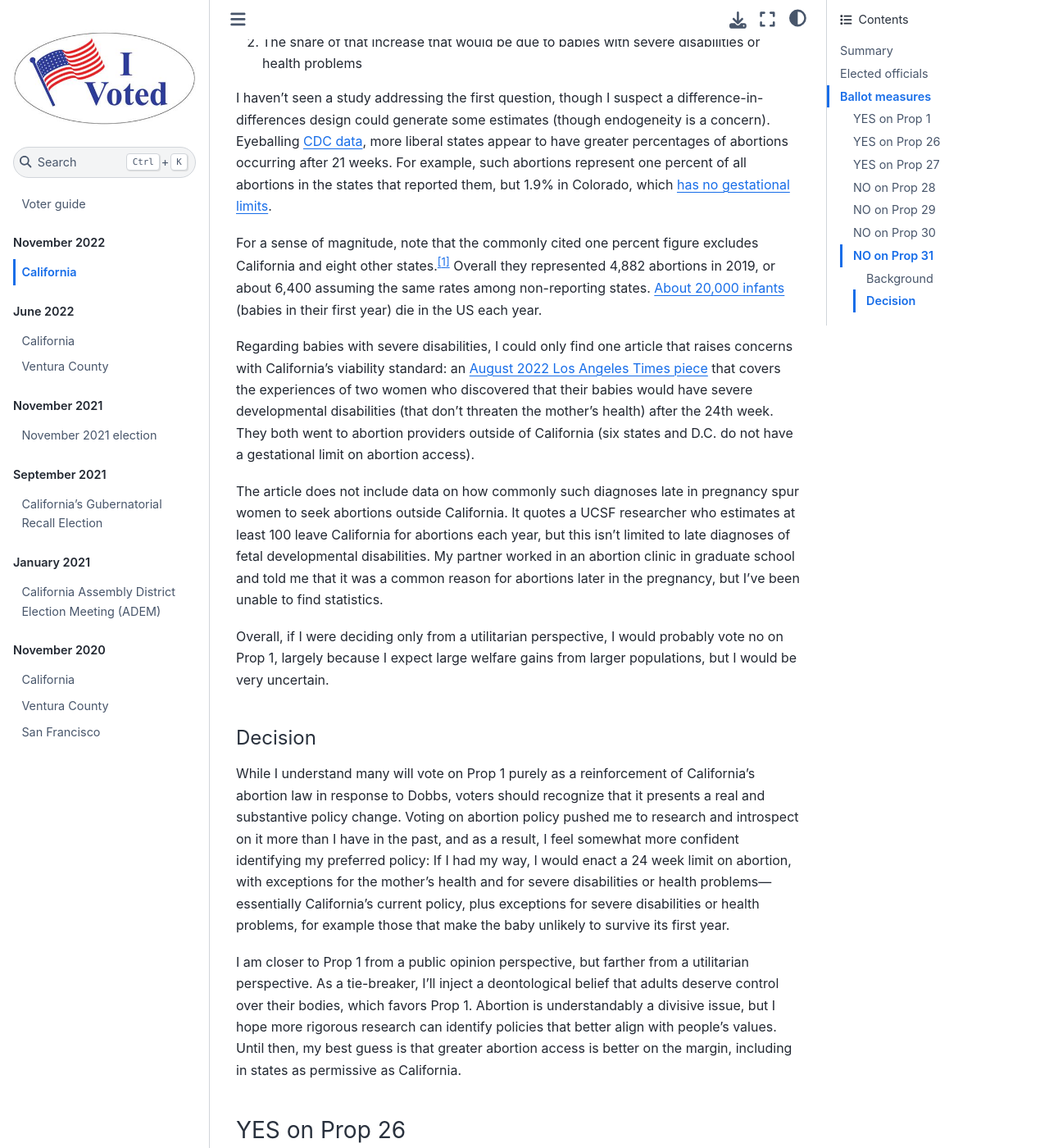
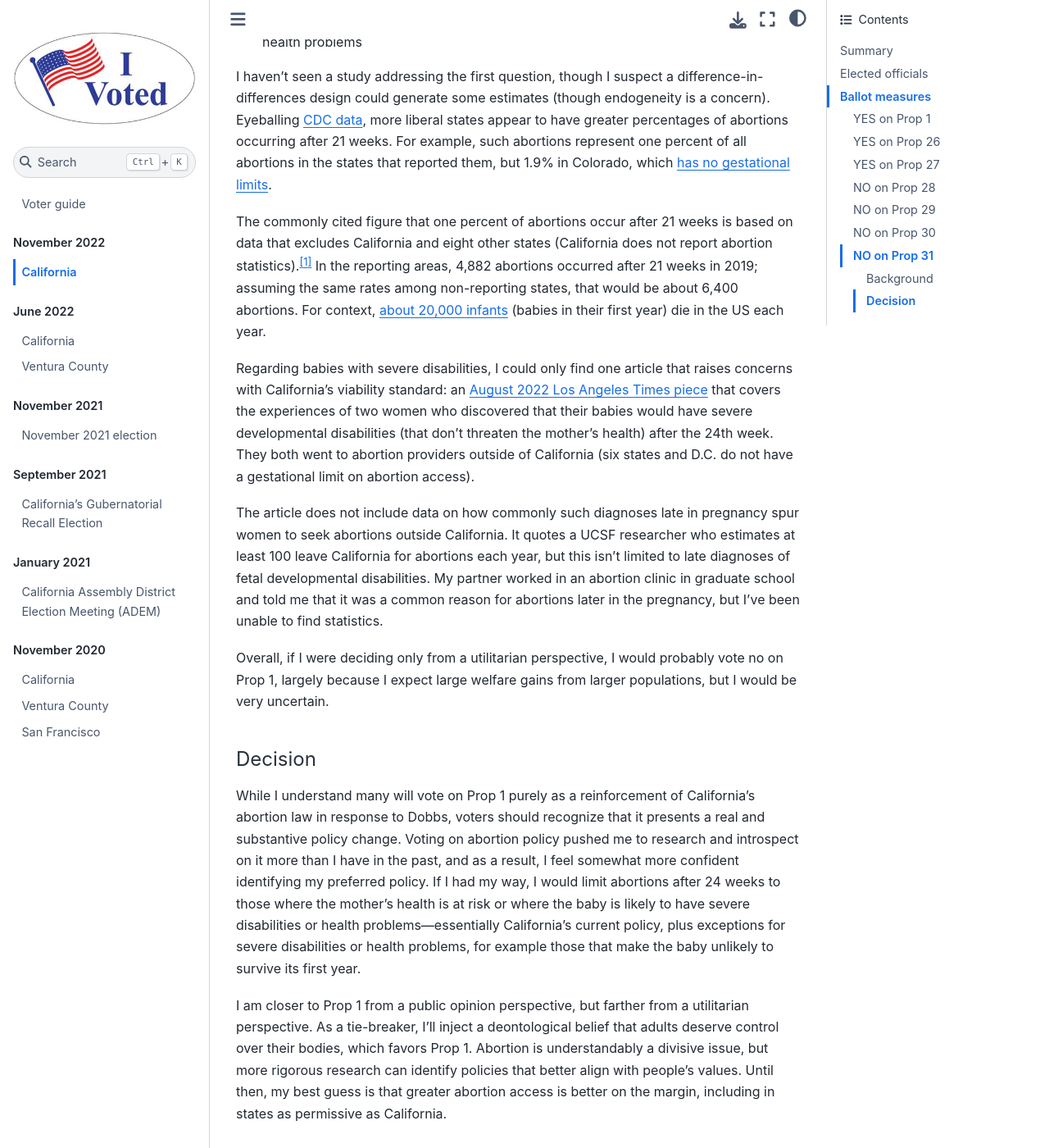
Before and after one commit to MaxGhenis/vote, a Jupyter Book: the page built from docs/2022/11/california.md, in a window 1280 px wide and 1400 px high, scrolled down 6771 px. Shown: the whole window at 82% size. Built offline with Jupyter Book 1.0.4 settings and Sphinx 7.4.7 and the Sphinx Book theme 1.1.4, drawn with Linux system fonts in a browser that asks for light colours; some of the changed text lies outside the part shown.

Commit message:
abortion update

```diff
--- a/docs/2022/11/california.md
+++ b/docs/2022/11/california.md
@@ -181,9 +181,9 @@ I haven't seen a study addressing the first question, though I suspect a differe
 Eyeballing [CDC data](https://www.cdc.gov/mmwr/volumes/70/ss/ss7009a1.htm), more liberal states appear to have greater percentages of abortions occurring after 21 weeks.
 For example, such abortions represent one percent of all abortions in the states that reported them, but 1.9% in Colorado, which [has no gestational limits](https://www.kff.org/womens-health-policy/state-indicator/gestational-limit-abortions/?currentTimeframe=0&sortModel=%7B%22colId%22:%22Location%22,%22sort%22:%22asc%22%7D).
 
-For a sense of magnitude, note that the commonly cited one percent figure excludes California and eight other states.[^abortion-states]
-Overall they represented 4,882 abortions in 2019, or about 6,400 assuming the same rates among non-reporting states.
-[About 20,000 infants](https://www.cdc.gov/reproductivehealth/maternalinfanthealth/infantmortality.htm) (babies in their first year) die in the US each year.
+The commonly cited figure that one percent of abortions occur after 21 weeks is based on data that excludes California and eight other states (California does not report abortion statistics).[^abortion-states]
+In the reporting areas, 4,882 abortions occurred after 21 weeks in 2019; assuming the same rates among non-reporting states, that would be about 6,400 abortions.
+For context, [about 20,000 infants](https://www.cdc.gov/reproductivehealth/maternalinfanthealth/infantmortality.htm) (babies in their first year) die in the US each year.
 
 [^abortion-states]: The CDC footnotes that "Data from 44 reporting areas; excludes eight reporting areas (California, District of Columbia, Illinois, Maryland, New Hampshire, New Mexico, New York State [excluding New York City], and Wisconsin) that did not report, did not report by number of previous induced abortions, or did not meet reporting standards." These reporting areas contain about 80 million combined residents, or about 24 percent of the US.
 
@@ -199,12 +199,12 @@ Overall, if I were deciding only from a utilitarian perspective, I would probabl
 #### Decision
 
 While I understand many will vote on Prop 1 purely as a reinforcement of California's abortion law in response to Dobbs, voters should recognize that it presents a real and substantive policy change.
-Voting on abortion policy pushed me to research and introspect on it more than I have in the past, and as a result, I feel somewhat more confident identifying my preferred policy:
-If I had my way, I would enact a 24 week limit on abortion, with exceptions for the mother's health and for severe disabilities or health problems---essentially California's current policy, plus exceptions for severe disabilities or health problems, for example those that make the baby unlikely to survive its first year.
+Voting on abortion policy pushed me to research and introspect on it more than I have in the past, and as a result, I feel somewhat more confident identifying my preferred policy.
+If I had my way, I would limit abortions after 24 weeks to those where the mother's health is at risk or where the baby is likely to have severe disabilities or health problems---essentially California's current policy, plus exceptions for severe disabilities or health problems, for example those that make the baby unlikely to survive its first year.
 
 I am closer to Prop 1 from a public opinion perspective, but farther from a utilitarian perspective.
 As a tie-breaker, I'll inject a deontological belief that adults deserve control over their bodies, which favors Prop 1.
-Abortion is understandably a divisive issue, but I hope more rigorous research can identify policies that better align with people's values.
+Abortion is understandably a divisive issue, but more rigorous research can identify policies that better align with people's values.
 Until then, my best guess is that greater abortion access is better on the margin, including in states as permissive as California.
 
 ### YES on Prop 26
```
Also changed, not shown: other parts of docs/2022/11/california.md (+7 -1 lines).
